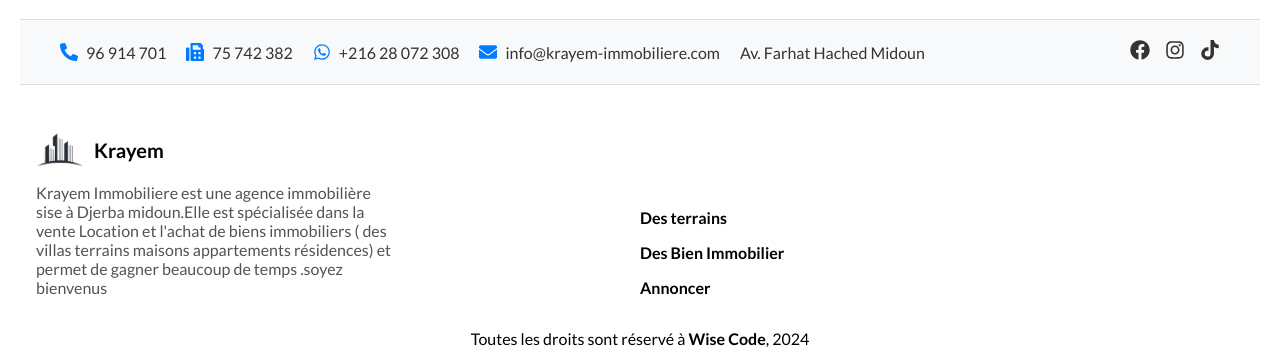
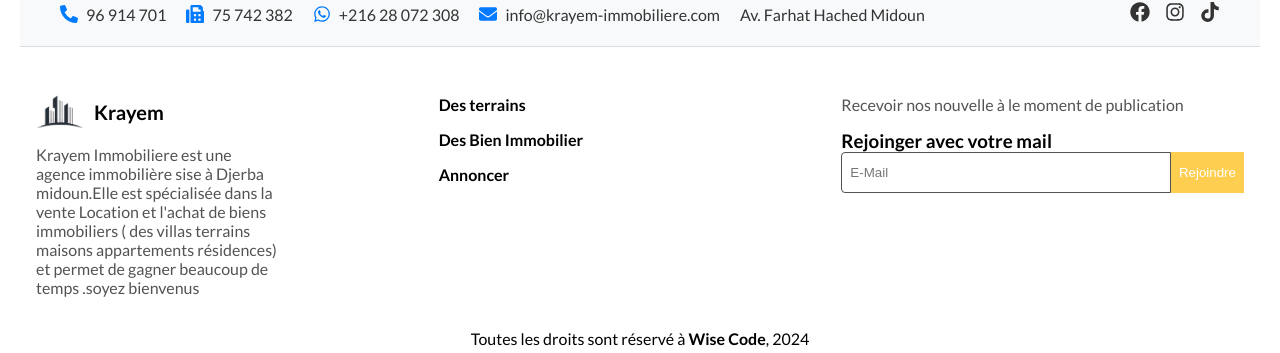
Before and after one commit to WissemChihaoui/real-estate, a React (Vite) app: page / in a window 1280 px wide. Shown: the part 444-797 px from the top of the page. Built offline with nearby package versions, Linux system fonts and the light colour scheme; no server answers.

Commit message:
newsletter

```diff
--- a/src/components/footer/Footer.jsx
+++ b/src/components/footer/Footer.jsx
@@ -18,6 +18,14 @@ const Footer = () => {
                 <a href="/list?type=b">Des Bien Immobilier</a>
                 <a href="#">Annoncer</a>
             </div>
+            <div className="newsletter">
+                <p>Recevoir nos nouvelle à le moment de publication</p>
+                <h3>Rejoinger avec votre mail</h3>
+                <div class='form-newsletter'>
+                    <input type="email" placeholder='E-Mail'/>
+                    <button>Rejoindre</button>
+                </div>
+            </div>
         </div>
         <div className='rights'>
             Toutes les droits sont réservé à <a target={'_blank'} href="https://wise-code.netlify.app">Wise Code</a>, 2024
--- a/src/components/footer/Footer.scss
+++ b/src/components/footer/Footer.scss
@@ -19,8 +19,8 @@
 .footer{
     .footerContent{
         display: grid;
-        grid-template-columns: repeat(2, 1fr);
-        align-items: flex-end;
+        grid-template-columns: repeat(3, 1fr);
+        align-items: flex-start;
         padding: 1rem;
         margin-top: 2rem;
         @include md{
@@ -68,6 +68,31 @@
                 font-weight: bold;
             }
         }
+
+        .newsletter{
+            p{
+                color: #535353;
+                margin-bottom: 1rem;
+            }
+            .form-newsletter{
+                width: 100%;
+                display: flex;
+                input{
+                    padding: 12px 8px;
+                    flex: 1;
+                    border-radius: 4px 0px 0px 4px;
+                    border: 1px solid #535353;
+                }
+                button{
+                    padding: 12px 8px;
+                    background-color: #fece51;
+                    color: #ffffff;
+                    outline:none;
+                    border: none;
+                    cursor: pointer;
+                }
+            }
+        }
     }
     .rights{
         text-align: center;
--- /dev/null
+++ b/src/components/newsletter/newsletter.css
@@ -0,0 +1,90 @@
+@import url('https://fonts.googleapis.com/css2?family=Mulish:wght@300;400;500;600;700&display=swap');
+
+.subscribe-back{
+    width: 100vw;
+    height: 100vh;
+    position: fixed;
+    top: 0;
+    left: 0;
+    background-color: rgba(99, 99, 99, 0.3);
+    z-index: 10000;
+}
+.subscribe {
+    position: relative;
+    top: 50%;
+    left: 50%;
+    transform: translate(-50%,-50%);
+	display: flex;
+	flex-direction: column;
+	align-items: center;
+	justify-content: center;
+	background: white;
+	width: 945px;
+	height: 474px;
+	border-radius: 10px;
+	box-shadow: 0 4px 20px rgba(61, 159, 255, 0.2)
+}
+
+
+.subscribe__title {
+	font-weight: bold;
+	font-size: 26px;
+	margin-bottom: 18px;
+}
+
+.subscribe__copy {
+	max-width: 450px;
+	text-align: center;
+	margin-bottom: 53px;
+	line-height: 1.5;
+}
+
+.form {
+	margin-bottom: 25px;
+}
+
+.form__email {
+	padding: 20px 25px;
+	border-radius: 5px;
+ 	border: 1px solid #CAD3DB;
+	width: 431px;
+	font-size: 18px;
+	color: #0F121F;
+}
+
+.form__email:focus {
+	outline: 1px solid #fece51;
+}
+
+.form__button {
+	background: #fece51;
+	padding: 10px;
+	border: none;
+	width: 244px;
+	height: 65px;
+	border-radius: 5px;
+	font-size: 18px;
+	color: white;
+	box-shadow: 0 4px 20px #fecd51ab;
+}
+
+.form__button:hover {
+	box-shadow: 0 10px 20px #fecd51ab;
+}
+
+.notice {
+	width: 345px;
+}
+
+.close{
+    background: none;
+    outline: none;
+    border: none;
+    padding: 3px 4px;
+    cursor: pointer;
+    float: left;
+    position: absolute;
+    right: 4rem;
+    top: 2rem;
+    font-size: 23px;
+}
--- /dev/null
+++ b/src/components/newsletter/newsletter.jsx
@@ -0,0 +1,27 @@
+import React from 'react'
+import { FaClosedCaptioning } from 'react-icons/fa';
+import './newsletter.css';
+const Newsletter = ({hideNewsletter}) => {
+  return (
+    <div className="subscribe-back">
+    <div class="subscribe">
+        <button className='close' onClick={()=>hideNewsletter()}>
+            X
+        </button>
+        <h2 class="subscribe__title">Rejoindre notre newsletter</h2>
+        <p class="subscribe__copy">Abonnez-vous pour recevoir les dernières offres immobilières et mises à jour exclusives. Nous vous promettons de ne pas vous envoyer de spam !</p>
+        <div class="form">
+            <input type="email" class="form__email" placeholder="Entrez votre adresse e-mail" />
+            <button class="form__button">Envoyer</button>
+        </div>
+        <div class="notice">
+            <input type="checkbox" />
+            <span class="notice__copy">J'accepte que mon adresse e-mail soit stockée et utilisée pour recevoir la newsletter mensuelle.</span>
+        </div>
+    </div>
+</div>
+
+  )
+}
+
+export default Newsletter
--- a/src/routes/homePage/homePage.jsx
+++ b/src/routes/homePage/homePage.jsx
@@ -5,14 +5,22 @@ import SingleCard from "../../components/singleCard/SingleCard";
 import "./homePage.scss";
 import axios from "axios";
 import Loader from "../../components/loader/Loader";
+import Newsletter from "../../components/newsletter/newsletter";
 
 
 
 function HomePage() {
   const [properitys, setProperitys] = useState()
   const [Loading, setLoading] = useState(true)
+  const [displayNewsletter, setDisplayNewsletter] = useState(false)
   const apiUrl = import.meta.env.NEXT_PUBLIC_API_URL;
   // get new offres
+  useEffect(()=>{
+    setDisplayNewsletter(true)
+  },[])
+  const hideNewsletter =()=> {
+    setDisplayNewsletter(false)
+  }
   useEffect(() => {
     const fetchNewProperties = async () => {
       try {
@@ -35,7 +43,8 @@ function HomePage() {
    )
   }
   return (
-    <div>
+    <>
+      {displayNewsletter && <Newsletter hideNewsletter={hideNewsletter}/>}
       <div className="homePage">
         <div className="textContainer">
           <div className="wrapper">
@@ -89,7 +98,7 @@ function HomePage() {
           </div>
         </div>
       </div>
-    </div>
+    </>
   );
 }
 
```
